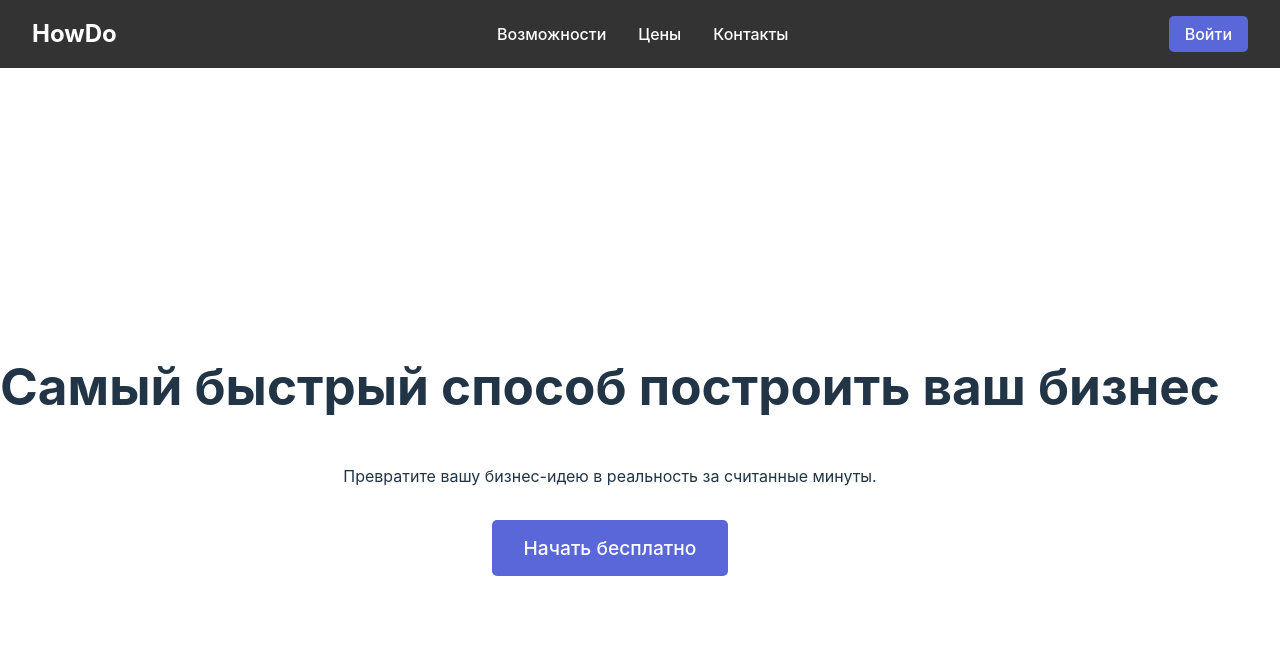
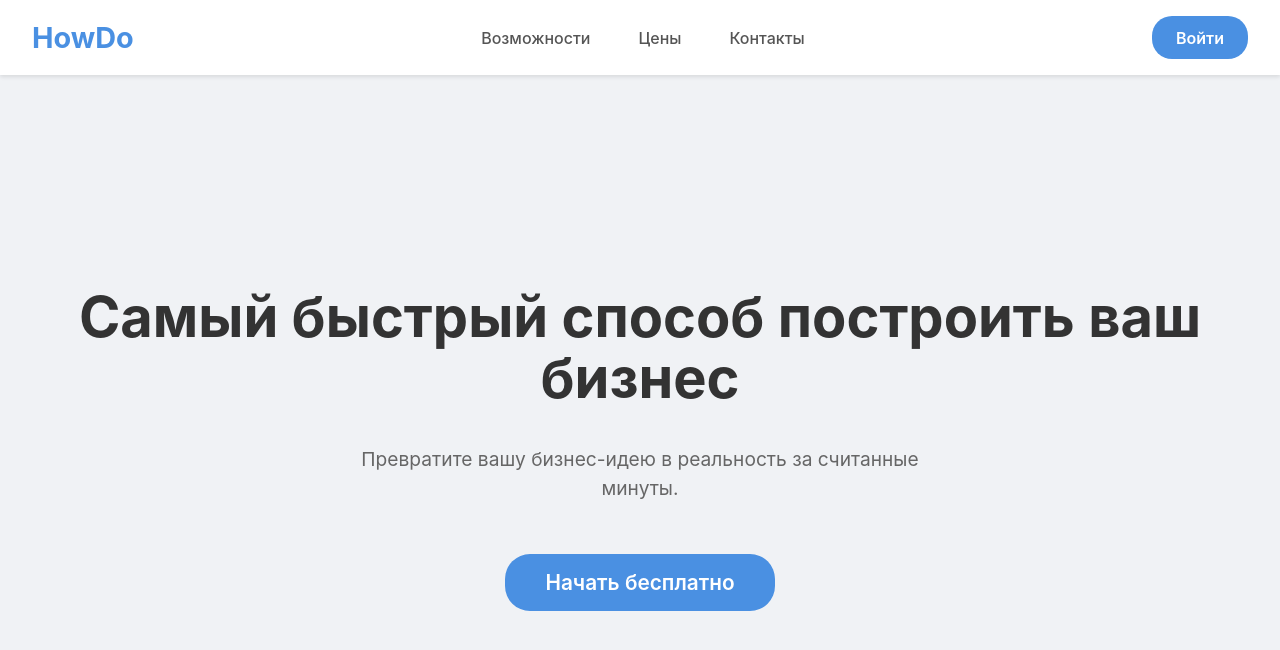
Before and after one commit to Askarbei/howdo-site, a React (Vite) app: page / in a window 1280 px wide. Shown: the top 650 px of the page. Built offline with nearby package versions, Linux system fonts and the light colour scheme.

Commit message:
Update App.css

```diff
--- a/src/App.css
+++ b/src/App.css
@@ -1,6 +1,9 @@
 .app-container {
   text-align: center;
   width: 100%;
+  background-color: #f0f2f5; /* Светлый фон для всей страницы */
+  color: #333; /* Темный текст по умолчанию */
+  min-height: 100vh;
 }
 
 .app-header {
@@ -8,62 +11,95 @@
   justify-content: space-between;
   align-items: center;
   padding: 1rem 2rem;
-  background-color: #333;
-  color: white;
+  background-color: #ffffff; /* Белая шапка */
+  color: #333;
   width: calc(100% - 4rem);
   position: fixed;
   top: 0;
   left: 0;
+  box-shadow: 0 2px 4px rgba(0,0,0,0.1); /* Тень для шапки */
+  z-index: 100;
 }
 
 .logo {
-  font-size: 1.5rem;
-  font-weight: bold;
+  font-size: 1.8rem;
+  font-weight: 700;
+  color: #4a90e2; /* Синий цвет для логотипа */
 }
 
 .app-header nav a {
-  margin: 0 1rem;
-  color: white;
+  margin: 0 1.5rem;
+  color: #555;
   text-decoration: none;
+  font-weight: 500;
+  transition: color 0.3s;
+}
+
+.app-header nav a:hover {
+  color: #4a90e2;
 }
 
 .auth-button {
-  background-color: #5a67d8;
+  background-color: #4a90e2;
   color: white;
   border: none;
-  padding: 0.5rem 1rem;
-  border-radius: 5px;
+  padding: 0.7rem 1.5rem;
+  border-radius: 20px; /* Более круглые кнопки */
   cursor: pointer;
+  font-weight: 600;
+  transition: background-color 0.3s;
+}
+
+.auth-button:hover {
+  background-color: #357abd;
 }
 
 .main-content {
-  padding-top: 100px; /* To offset the fixed header */
-  height: 60vh;
+  padding-top: 150px; /* Больше отступ от шапки */
+  height: 70vh;
   display: flex;
   flex-direction: column;
   justify-content: center;
   align-items: center;
 }
 
-.cta-button {
-  background-color: #5a67d8;
-  color: white;
-  padding: 1rem 2rem;
-  font-size: 1.2rem;
-  border: none;
-  border-radius: 5px;
-  cursor: pointer;
-  margin-top: 1rem;
+.main-content h1 {
+  font-size: 3.5rem;
+  color: #333;
+  margin-bottom: 1rem;
 }
 
-/* Modal Styles */
+.main-content p {
+  font-size: 1.2rem;
+  color: #666;
+  max-width: 600px;
+}
+
+.cta-button {
+  background-color: #4a90e2;
+  color: white;
+  padding: 1rem 2.5rem;
+  font-size: 1.3rem;
+  border: none;
+  border-radius: 25px;
+  cursor: pointer;
+  margin-top: 2rem;
+  font-weight: 600;
+  transition: transform 0.2s;
+}
+
+.cta-button:hover {
+    transform: scale(1.05);
+}
+
+/* Стили для модального окна */
 .modal-overlay {
   position: fixed;
   top: 0;
   left: 0;
   width: 100%;
   height: 100%;
-  background-color: rgba(0, 0, 0, 0.7);
+  background-color: rgba(0, 0, 0, 0.6);
   display: flex;
   justify-content: center;
   align-items: center;
@@ -71,68 +107,95 @@
 }
 
 .modal-content {
-  background-color: #fff;
+  background-color: #ffffff;
   color: #333;
-  padding: 2rem;
-  border-radius: 10px;
-  width: 50%;
-  max-width: 600px;
+  padding: 2.5rem;
+  border-radius: 15px;
+  width: 60%;
+  max-width: 700px;
   position: relative;
+  box-shadow: 0 5px 15px rgba(0,0,0,0.3);
+  text-align: left;
 }
 
 .close-button {
   position: absolute;
-  top: 10px;
-  right: 10px;
+  top: 15px;
+  right: 15px;
   background: none;
   border: none;
-  font-size: 1.5rem;
+  font-size: 2rem;
   cursor: pointer;
+  color: #aaa;
+  transition: color 0.3s;
+}
+
+.close-button:hover {
+    color: #333;
 }
 
 .modal-content h2 {
   margin-top: 0;
+  color: #4a90e2;
+  margin-bottom: 1.5rem;
 }
 
 .modal-content input {
-  width: calc(100% - 20px);
-  padding: 10px;
-  margin-bottom: 10px;
-  border-radius: 5px;
+  width: calc(100% - 22px);
+  padding: 12px;
+  margin-bottom: 1rem;
+  border-radius: 8px;
   border: 1px solid #ccc;
+  font-size: 1rem;
 }
 
 .modal-content button {
+  background-color: #4a90e2;
+  color: white;
+  border: none;
+  padding: 0.8rem 1.5rem;
+  border-radius: 20px;
+  cursor: pointer;
+  font-weight: 600;
   margin-right: 10px;
+  transition: background-color 0.3s;
 }
 
-/* Task List and API Response */
+.modal-content button:hover {
+    background-color: #357abd;
+}
+
+/* Стили для списка задач и ответа API */
 .task-list-container, .api-response-container {
-    width: 60%;
+    width: 70%;
     margin: 2rem auto;
-    padding: 1rem;
-    border: 1px solid #444;
-    border-radius: 8px;
+    padding: 1.5rem;
+    border: 1px solid #e0e0e0;
+    border-radius: 10px;
     text-align: left;
+    background-color: #ffffff;
+    box-shadow: 0 2px 4px rgba(0,0,0,0.05);
 }
 
 .task-list {
-    list-style-type: disc;
-    padding-left: 20px;
+    list-style-type: none;
+    padding-left: 0;
 }
 
 .task-item {
-    background-color: #3a3a3a;
-    margin-bottom: 8px;
-    padding: 10px;
-    border-radius: 4px;
+    background-color: #f7f7f7;
+    margin-bottom: 10px;
+    padding: 15px;
+    border-radius: 8px;
+    border-left: 4px solid #4a90e2;
 }
 
 .api-response-box {
-    background-color: #2a2a2a;
+    background-color: #2d2d2d;
+    color: #f0f0f0;
     padding: 1rem;
-    border-radius: 4px;
+    border-radius: 8px;
     white-space: pre-wrap;
     word-wrap: break-word;
-    font-family: monospace;
+    font-family: 'Courier New', Courier, monospace;
 }
```
